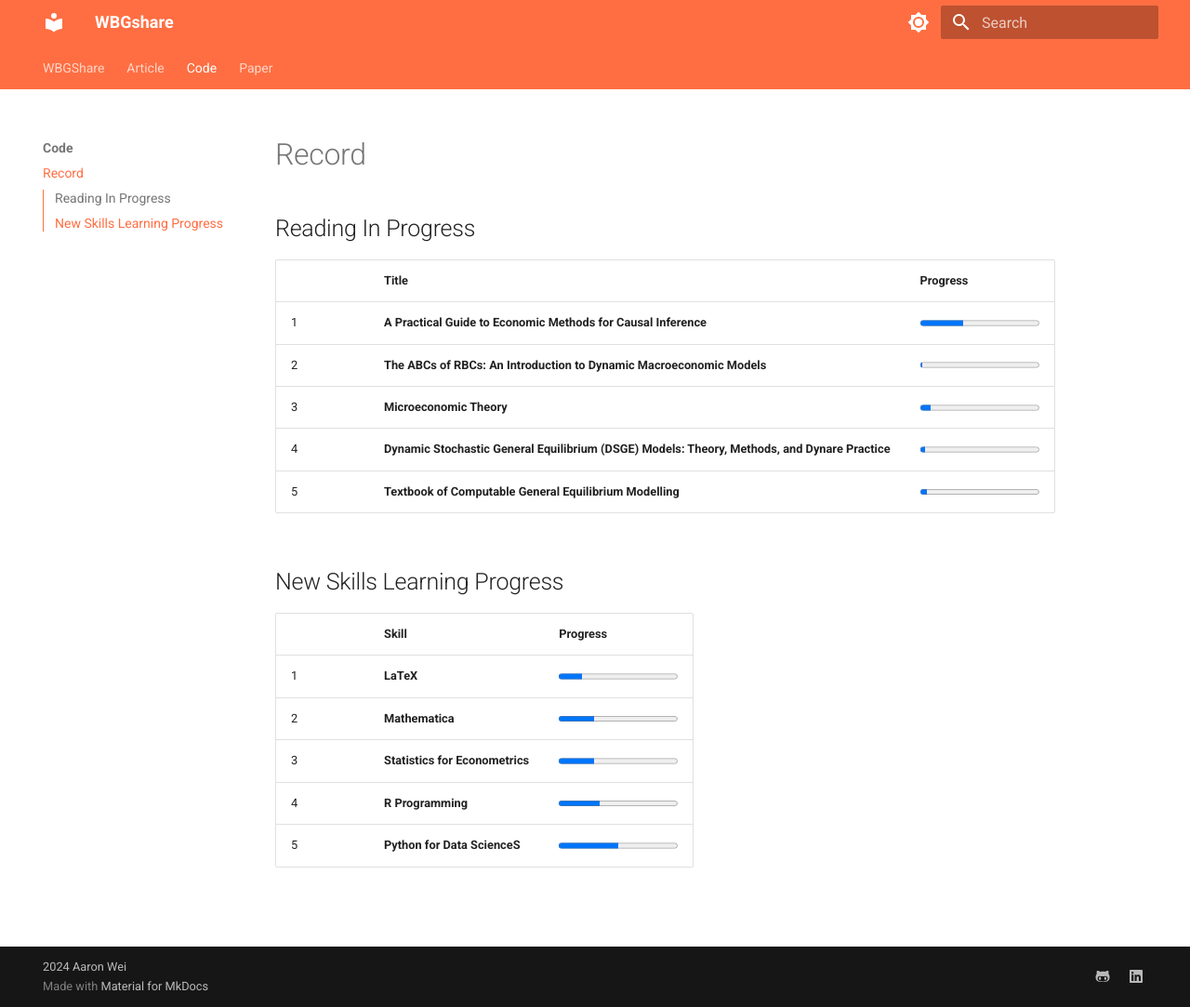
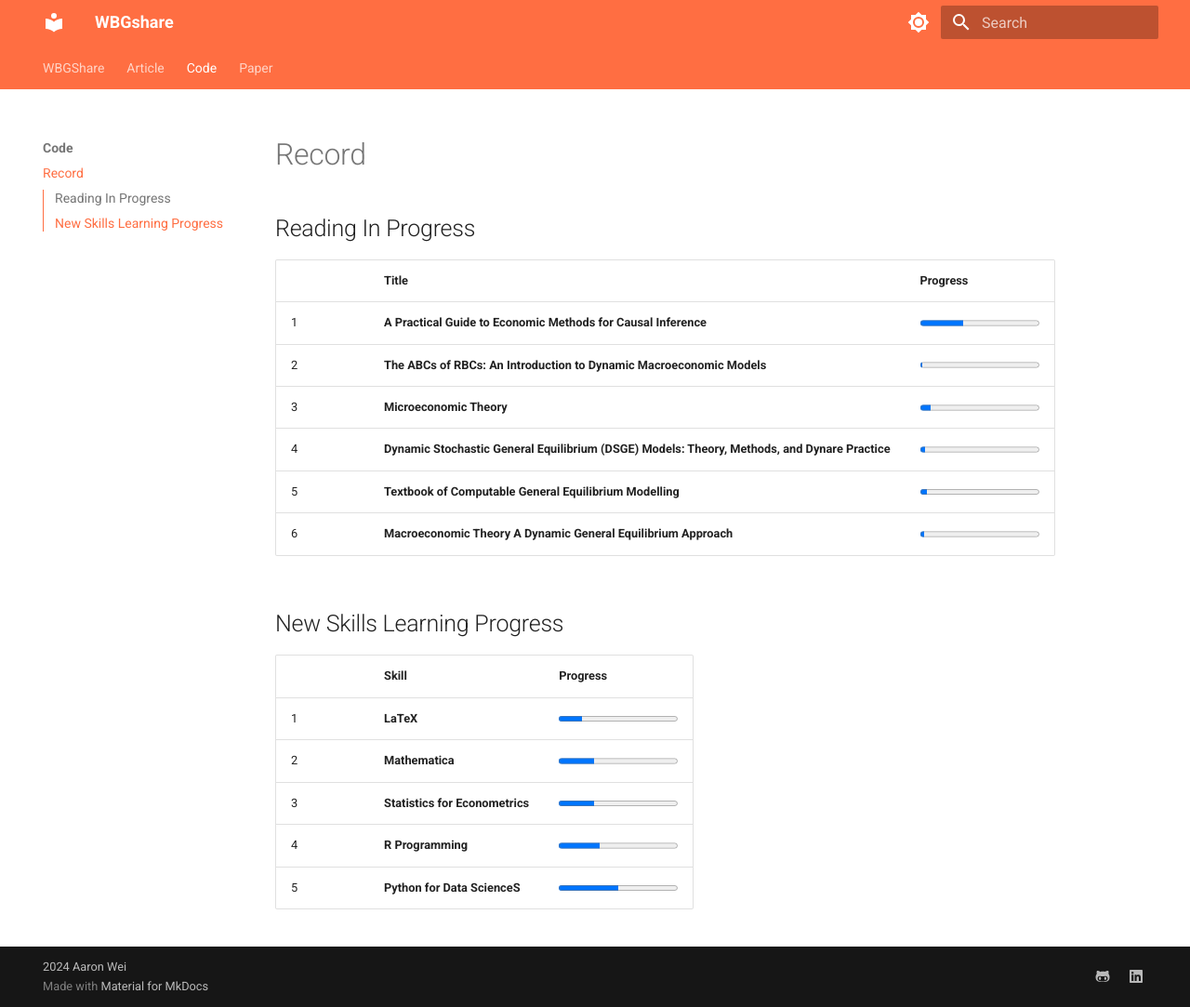
Before and after one commit to WBGZDTSL/WBGShare, an MkDocs documentation site: the page built from docs/Code/Reading.md, in a window 1280 px wide and 1083 px high. Shown: the whole window at 93% size. Built offline with MkDocs 1.6.1 and Material for MkDocs 9.7.7, drawn with Linux system fonts in a browser that asks for light colours.

Commit message:
Reading Update

```diff
--- a/docs/Code/Reading.md
+++ b/docs/Code/Reading.md
@@ -8,6 +8,7 @@
 | 3 | **Microeconomic Theory**                                                                       | <progress value=40 max=458></progress>  |
 | 4 | **Dynamic Stochastic General Equilibrium (DSGE) Models: Theory, Methods, and Dynare Practice** | <progress value=25 max=550></progress>  |
 | 5 | **Textbook of Computable General Equilibrium Modelling**                                       | <progress value=10 max=182></progress>  |
+| 6 | **Macroeconomic Theory A Dynamic General Equilibrium Approach**                                | <progress value=20 max=617></progress>  |
 
 
 ## New Skills Learning  Progress
```
